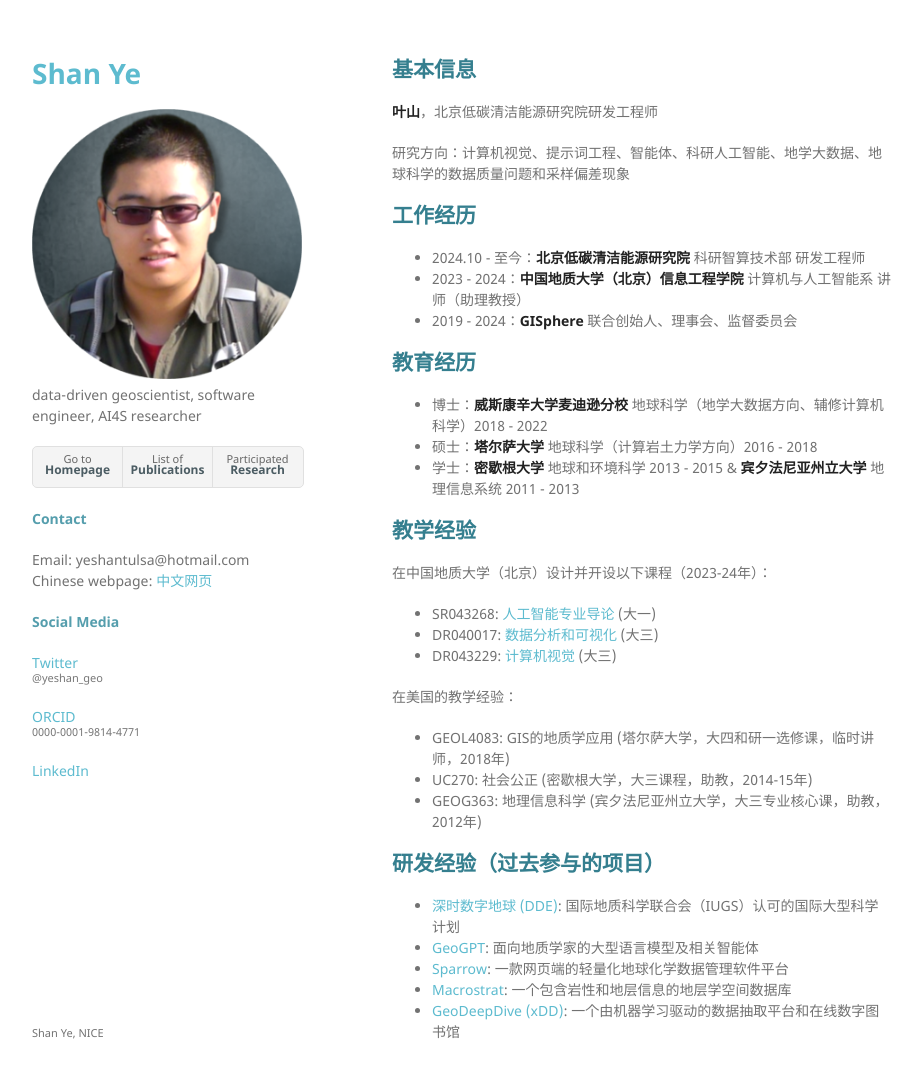
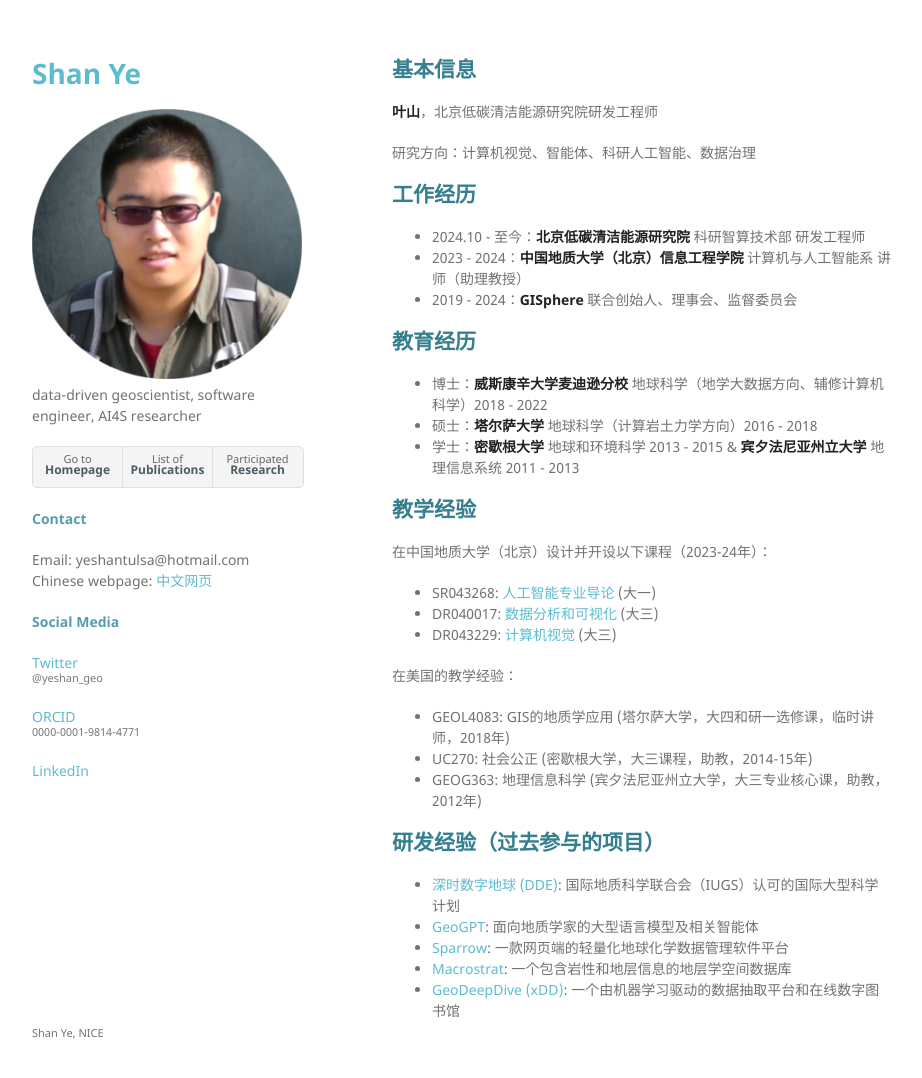
Before and after one commit to yeshan-geo/yeshan-geo.github.io, a Jekyll site: the page built from pages/cn.md, in a window 1280 px wide and 1112 px high. Shown: the top 1078 px of the window, without its empty margins (178-1100 px from the left). Built offline with Jekyll 4.4.1, drawn with Linux system fonts in a browser that asks for light colours; our own code applies the rules of GitHub Pages for plain Markdown files.

Commit message:
Update cn.md

```diff
--- a/pages/cn.md
+++ b/pages/cn.md
@@ -1,7 +1,7 @@
 ## 基本信息
 **叶山**，北京低碳清洁能源研究院研发工程师
 
-研究方向：计算机视觉、提示词工程、智能体、科研人工智能、地学大数据、地球科学的数据质量问题和采样偏差现象
+研究方向：计算机视觉、智能体、科研人工智能、数据治理
 
 ## 工作经历
 - 2024.10 - 至今：**北京低碳清洁能源研究院** 科研智算技术部 研发工程师
```
